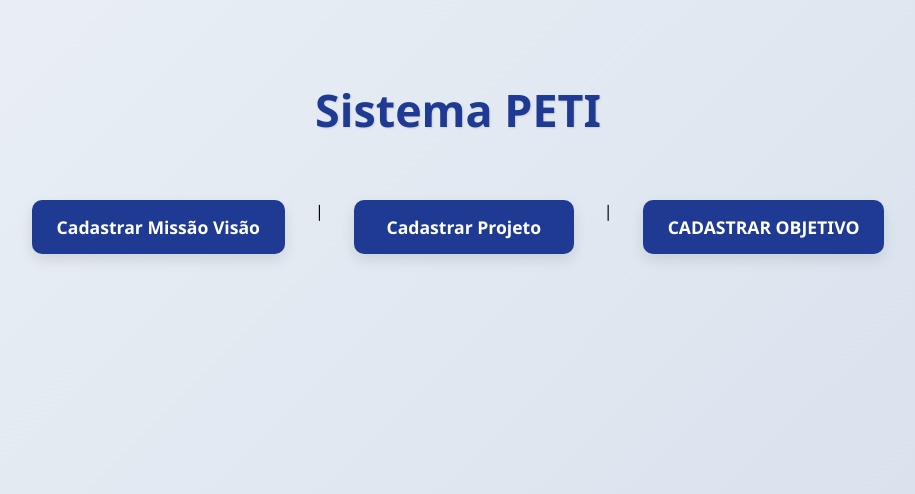
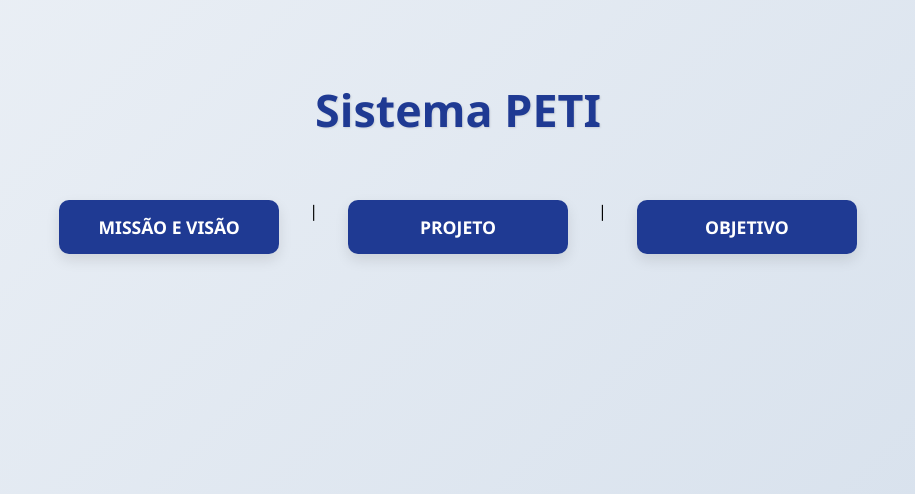
Before and after one commit to victorhvicente/PETI-gestao-governanca, a PHP site: page / in a window 1280 px wide. Shown: the part 234-728 px from the top of the page, without its empty margins (182-1097 px from the left). Run offline with PHP 8.4, Linux system fonts and the light colour scheme.

Commit message:
att index

```diff
--- a/index.php
+++ b/index.php
@@ -8,9 +8,9 @@
 <body>
   <h1>Sistema PETI</h1>
   <nav>
-    <a href="cadastrar_missao_visao.php">Cadastrar Missão Visão</a> |
-    <a href="cadastrar_projeto.php">Cadastrar Projeto</a> |
-    <a href="cadastrar_objetivo.php">CADASTRAR OBJETIVO</a>
+    <a href="cadastrar_missao_visao.php">MISSÃO E VISÃO</a> |
+    <a href="cadastrar_projeto.php">PROJETO</a> |
+    <a href="cadastrar_objetivo.php">OBJETIVO</a>
   </nav>
 </body>
 </html>
```
